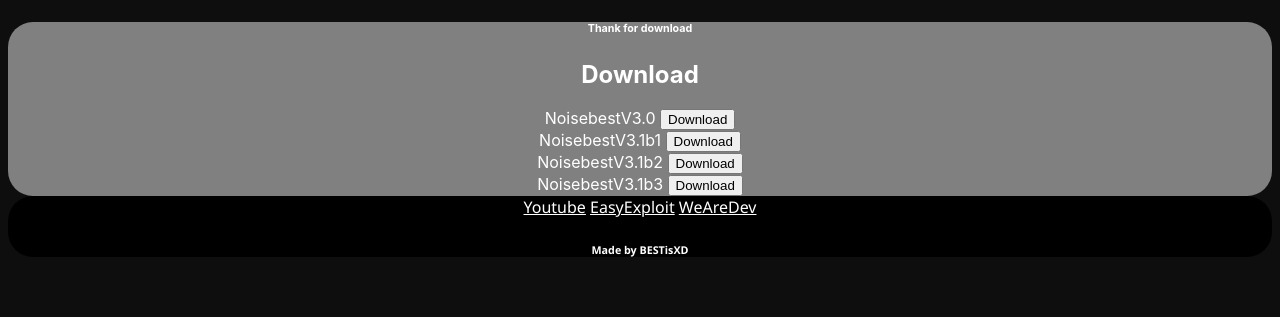
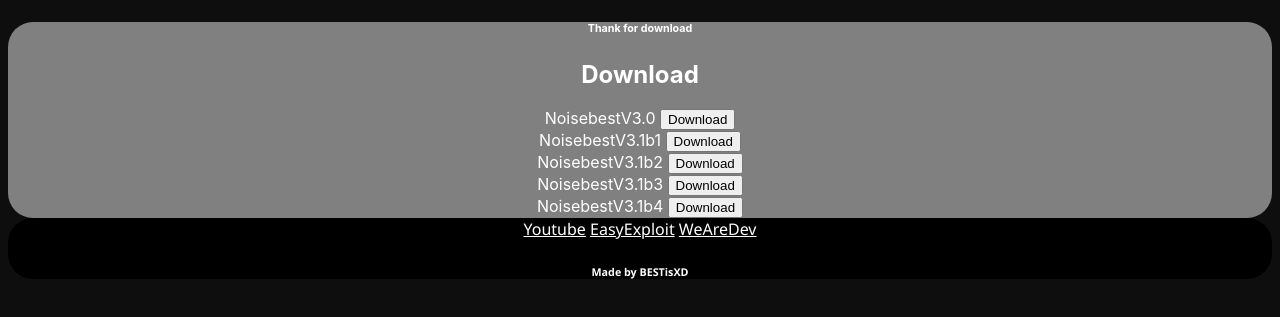
Before and after one commit to NiZXD471/Noisebest, a plain HTML site: page download.html in a window 1280 px wide. Shown: the part 123-440 px from the top of the page. Drawn offline with Linux system fonts and the light colour scheme.

Commit message:
Update download.html

```diff
--- a/download.html
+++ b/download.html
@@ -69,8 +69,10 @@
         <button onclick="window.location.href ='https://anonfile.com/56Obp5o2oa/Debug_rar';">Download</button><br>
         <font size="3" style="color: white;">NoisebestV3.1b2</font>
         <button onclick="window.location.href ='https://anonfile.com/R1W977oeo6/Debug_zip';">Download</button><br>
-                <font size="3" style="color: white;">NoisebestV3.1b3</font>
+        <font size="3" style="color: white;">NoisebestV3.1b3</font>
         <button onclick="window.location.href ='https://anonfile.com/hbJc83o6oe/Debugb3_zip';">Download</button><br>
+        <font size="3" style="color: white;">NoisebestV3.1b4</font>
+        <button onclick="window.location.href ='https://anonfile.com/7cr098o7o6/DebugB4_zip';">Download</button><br>
 
     </section>
     <footer id="smoothedge">
```
